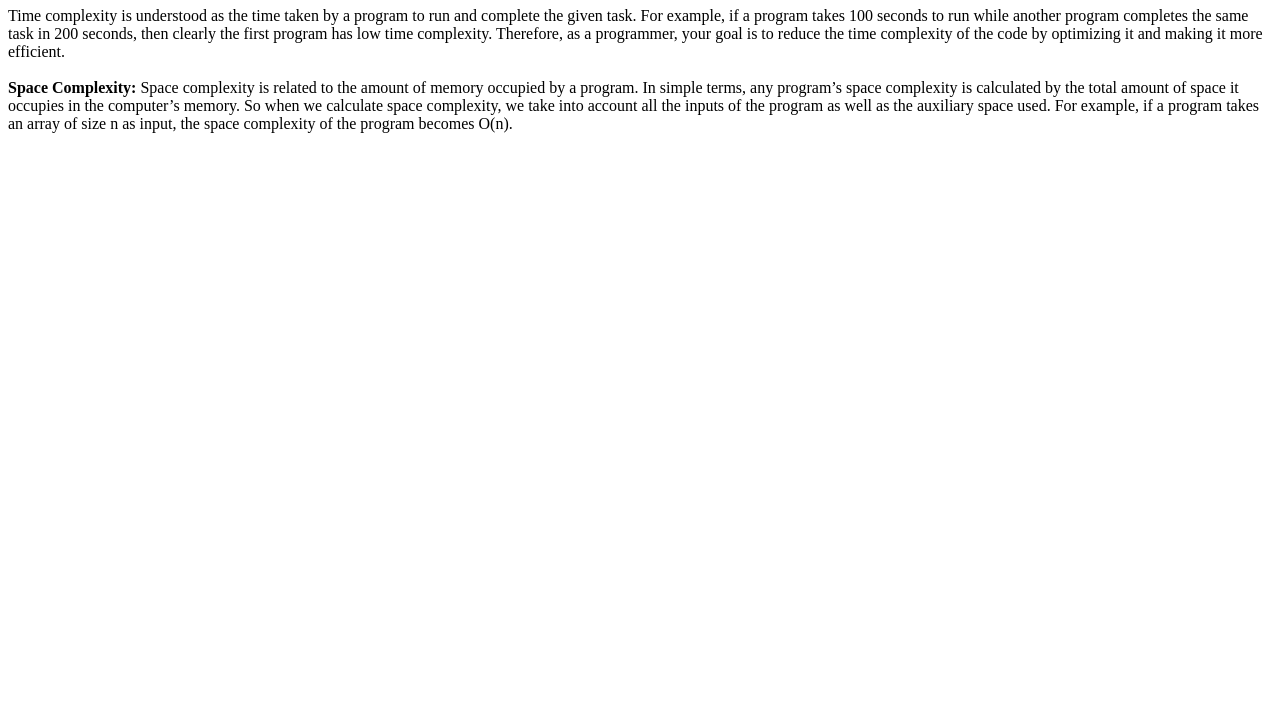
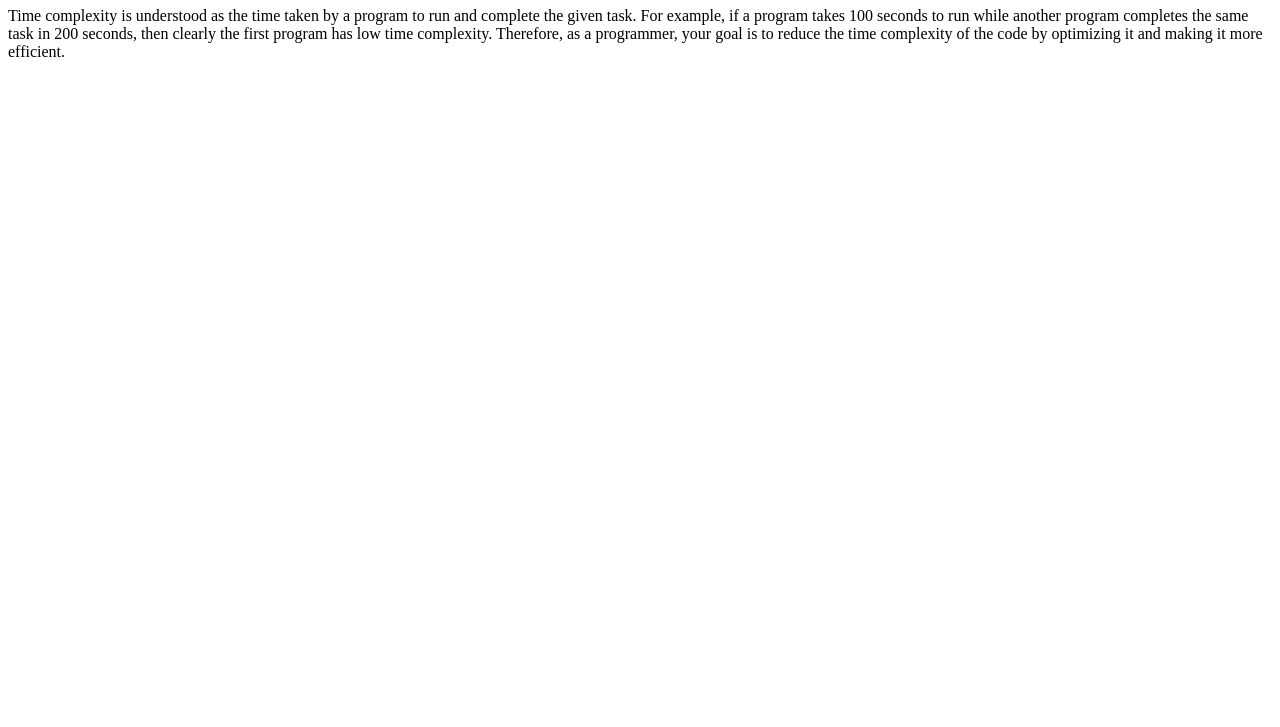
Before and after one commit to acciojob/time-and-space-complexity-Satish-Dewasi, a website: page main.html in a window 1280 px wide. Shown: the part 73-800 px from the top of the page. Drawn offline with Linux system fonts and the light colour scheme.

Commit message:
created a submission

```diff
--- a/main.html
+++ b/main.html
@@ -14,10 +14,6 @@
 	<p>
 
 		Time complexity is understood as the time taken by a program to run and complete the given task. For example, if a program takes 100 seconds to run while another program completes the same task in 200 seconds, then clearly the first program has low time complexity. Therefore, as a programmer, your goal is to reduce the time complexity of the code by optimizing it and making it more efficient.
-<br><br>
-<b> Space Complexity: </b> Space complexity is related to the amount of memory occupied by a program. In simple terms, any program’s space complexity is calculated by the total amount of space it occupies in the computer’s memory. So when we calculate space complexity, we take into account all the inputs of the program as well as the auxiliary space used. For example, if a program takes an array of size n as input, the space complexity of the program becomes O(n).
-
-
 
 	</p>
 
```
